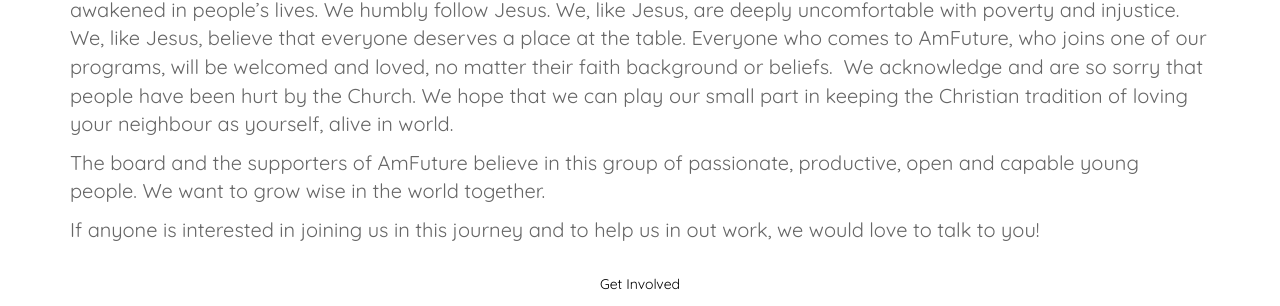
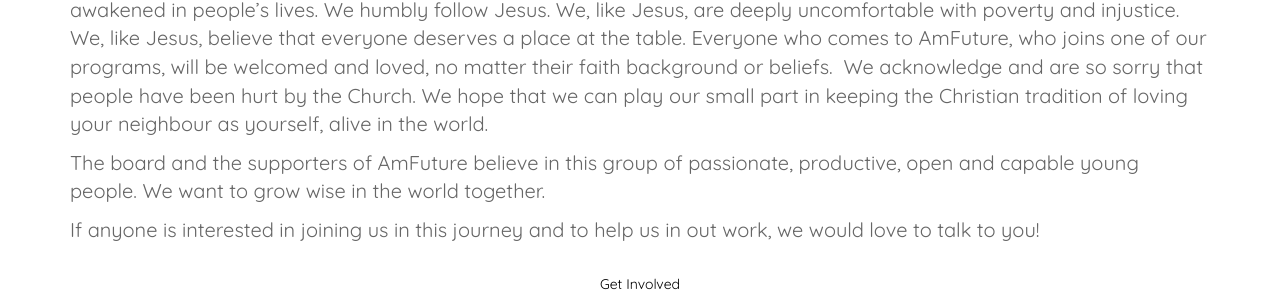
Before and after one commit to tomhamiltonstubber/amfutureug.com, a Jekyll site: the page built from our_story.html, in a window 1280 px wide and 1198 px high. Shown: the part 640-946 px from the top of the window. Built offline with Jekyll 4.4.1, drawn with Linux system fonts in a browser that asks for light colours; nearby versions of some CDN libraries; some of the changed lines change nothing that is shown; some of the changed text lies outside the part shown.

Commit message:
Update from Forestry.io - Updated our_story.html

```diff
--- a/our_story.html
+++ b/our_story.html
@@ -2,32 +2,19 @@
 layout: default
 permalink: "/about-us/"
 title: About Us
-p_content: "## Our Story\n\nThe AmFuture project began in 2014 as a small group of
-  young people meeting together on a Saturday afternoon in the house of the directors,
-  Sally and Ian Muwonge. Every Saturday afternoon the young people and leaders would
-  meet  play music and talk about life and God in a supportive environment. \n\nHowever,
-  the young people wanted more. They wanted to reach out to others; to be a positive
-  presence in their families, their communities and their city of Kampala. They wanted
-  to make goals and to feel empowered to achieve them. It was the energy and passion
-  of these young people which led to the creation of AmFuture. AmFuture is a registered,
-  non-government, charity organisation / social enterprise. We occupy a large space
-  in a local mall that we gather in, housing instruments and sound equipment and a
-  kitchen to cook in. We use this space to run our youth groups, creative arts programs
-  and social enterprise business.   \n\nOur youth groups are asking and answering
-  questions such as—what does it mean to be a positive presence in my family, community
-  and city? What does gender equality in relationships look like? What does it mean
-  to be a good friend? What does it mean to live wholeheartedly? How can I use my
-  strengths to help myself and others? \n\nWe are a Christian organisation. We believe
-  that at the centre of the universe is a loving God, and that his spirit can be awakened
-  in people’s lives. We humbly follow Jesus. We, like Jesus, are deeply uncomfortable
-  with poverty and injustice. We, like Jesus, believe that everyone deserves a place
-  at the table. Everyone who comes to AmFuture, who joins one of our programs, will
-  be welcomed and loved, no matter their faith background or beliefs.  We acknowledge
-  and are so sorry that people have been hurt by the Church. We hope that we can play
-  our small part in keeping the Christian tradition of loving your neighbour as yourself,
-  alive in world.    \n\nThe board and the supporters of AmFuture believe in this
-  group of passionate, productive, open and capable young people. We want to grow
-  wise in the world together. \n\nIf anyone is interested in joining us in this journey
-  and to help us in out work, we would love to talk to you!"
+p_content: |-
+  ## Our Story
+
+  The AmFuture project began in 2014 as a small group of young people meeting together on a Saturday afternoon in the house of the directors, Sally and Ian Muwonge. Every Saturday afternoon the young people and leaders would meet  play music and talk about life and God in a supportive environment.
+
+  However, the young people wanted more. They wanted to reach out to others; to be a positive presence in their families, their communities and their city of Kampala. They wanted to make goals and to feel empowered to achieve them. It was the energy and passion of these young people which led to the creation of AmFuture. AmFuture is a registered, non-government, charity organisation / social enterprise. We occupy a large space in a local mall that we gather in, housing instruments and sound equipment and a kitchen to cook in. We use this space to run our youth groups, creative arts programs and social enterprise business.
+
+  Our youth groups are asking and answering questions such as—what does it mean to be a positive presence in my family, community and city? What does gender equality in relationships look like? What does it mean to be a good friend? What does it mean to live wholeheartedly? How can I use my strengths to help myself and others?
+
+  We are a Christian organisation. We believe that at the centre of the universe is a loving God, and that his spirit can be awakened in people’s lives. We humbly follow Jesus. We, like Jesus, are deeply uncomfortable with poverty and injustice. We, like Jesus, believe that everyone deserves a place at the table. Everyone who comes to AmFuture, who joins one of our programs, will be welcomed and loved, no matter their faith background or beliefs.  We acknowledge and are so sorry that people have been hurt by the Church. We hope that we can play our small part in keeping the Christian tradition of loving your neighbour as yourself, alive in the world.
+
+  The board and the supporters of AmFuture believe in this group of passionate, productive, open and capable young people. We want to grow wise in the world together.
+
+  If anyone is interested in joining us in this journey and to help us in out work, we would love to talk to you!
 
 ---
```
Also changed, not shown: .forestry/front_matter/templates/social-enterprise.yml.
